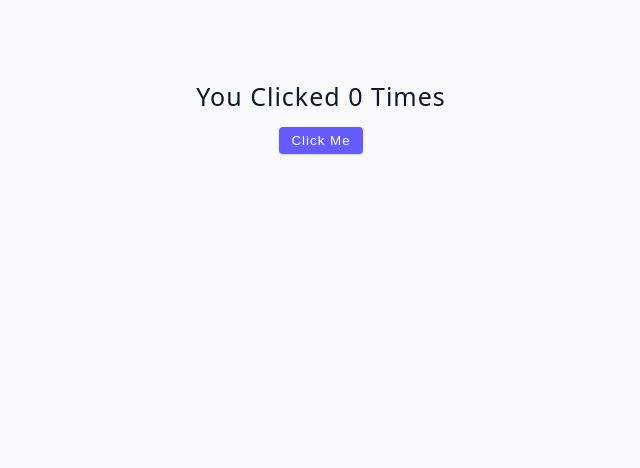
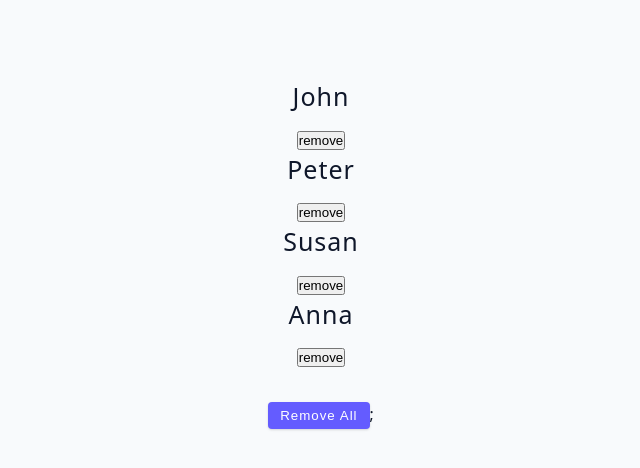
Before and after one commit to Mastermind-code/Advanced-react, a React (Vite) app: page / in a window 1280 px wide. Shown: the top 468 px of the page, without its empty margins (319-959 px from the left). Built offline with nearby package versions, Linux system fonts and the light colour scheme.

Commit message:
useStateArray

```diff
--- a/src/App.jsx
+++ b/src/App.jsx
@@ -1,10 +1,10 @@
 import ErrorExample from "./components/01-useState/ErrorExample";
-import UseStateBasics from "./components/01-useState/UseStateBasics";
+import UseStateArray from "./components/01-useState/UseStateArray";
 
 function App() {
   return (
     <div className="container">
-      <UseStateBasics />
+      <UseStateArray />
     </div>
   );
 }
--- a/src/components/01-useState/03-useState-array.jsx
+++ /dev/null
@@ -1,5 +0,0 @@
-const UseStateArray = () => {
-  return <h2>useState array example</h2>;
-};
-
-export default UseStateArray;
--- /dev/null
+++ b/src/components/01-useState/UseStateArray.jsx
@@ -0,0 +1,46 @@
+import { useState } from "react";
+import { data } from "../../data";
+
+const UseStateArray = () => {
+  const [people, setPeople] = useState(data);
+  const removeAllItems = () => {
+    setPeople([]);
+  };
+  const removeItem = (id) => {
+    const newProple = people.filter((person) => person.id !== id);
+    setPeople(newProple);
+  };
+
+  return (
+    <>
+      {people.map((person) => {
+        const { id, name } = person;
+
+        return (
+          <div key={id}>
+            <h4>{name}</h4>
+            <button
+              type="button"
+              onClick={() => {
+                removeItem(id);
+              }}
+            >
+              remove
+            </button>
+          </div>
+        );
+      })}
+      <button
+        type="button"
+        className="btn"
+        onClick={() => removeAllItems()}
+        style={{ marginTop: "2rem" }}
+      >
+        Remove all
+      </button>
+      ;
+    </>
+  );
+};
+
+export default UseStateArray;
```
